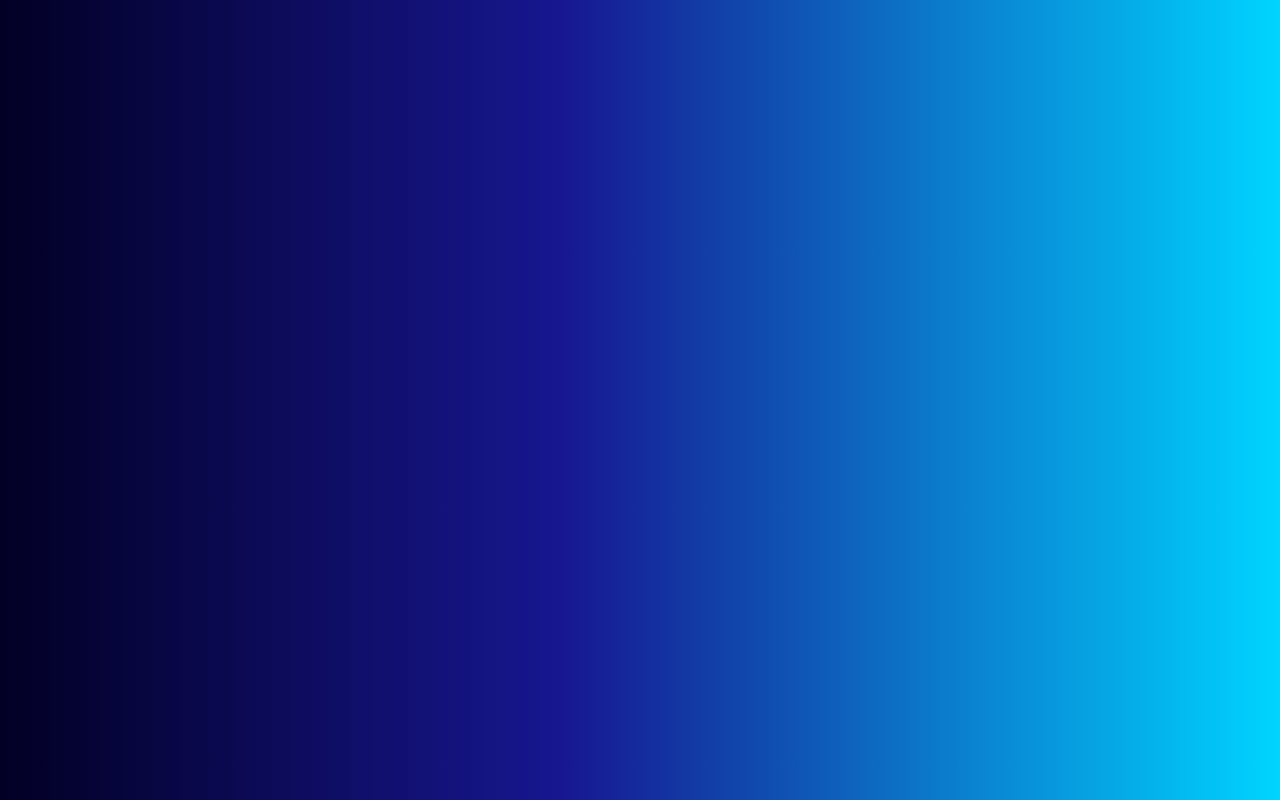
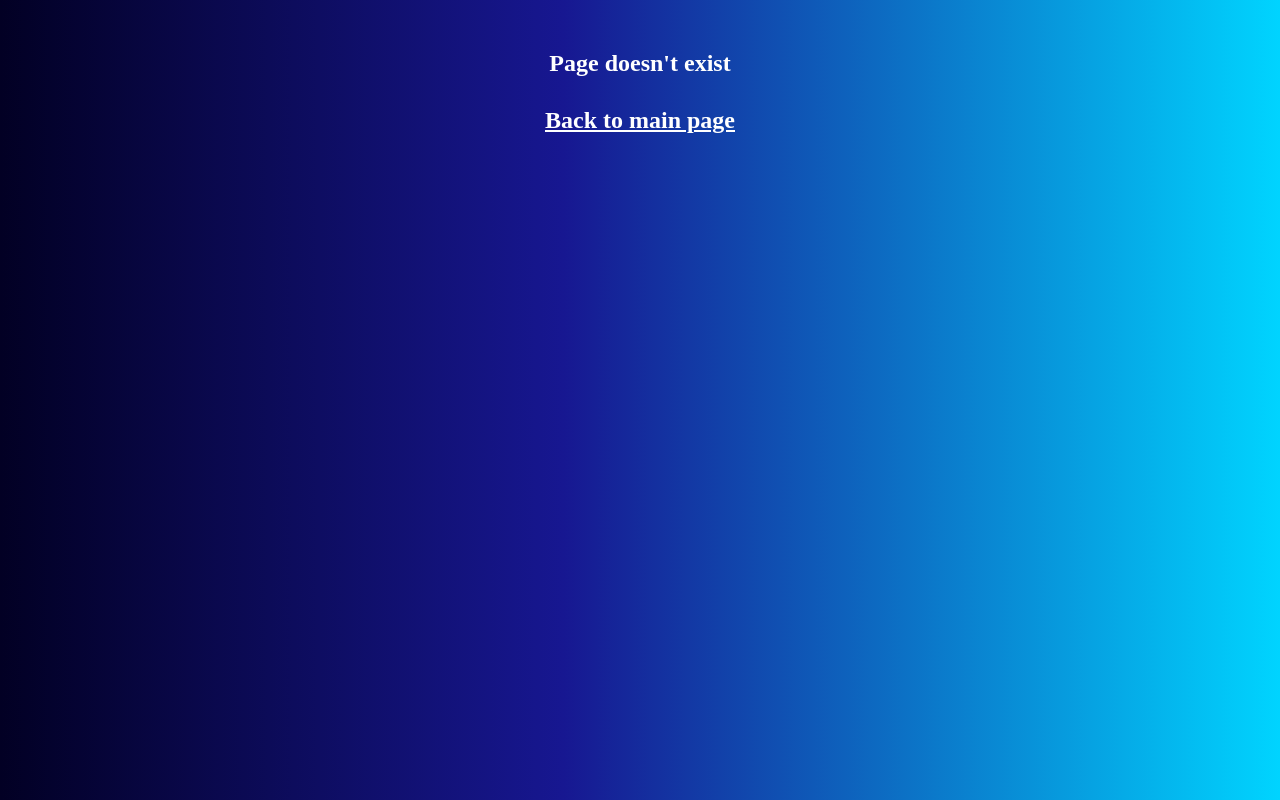
Before and after one commit to InessaBoickova/ToDo-React-API, a React (Create React App) app: page / in a window 1280 px wide. Before the commit this address had no page. Built offline with nearby package versions, Linux system fonts and the light colour scheme.

Commit message:
create 404 page

```diff
--- /dev/null
+++ b/src/components/404.js
@@ -0,0 +1,12 @@
+import {Link} from 'react-router-dom';
+
+const Page404 = () => {
+    return (
+        <div>
+            <p style={{'textAlign': 'center', 'fontWeight': 'bold', 'fontSize': '24px','color': 'white'}}>Page doesn't exist</p>
+            <Link style={{'display': 'block', 'textAlign': 'center', 'fontWeight': 'bold', 'fontSize': '24px', 'marginTop': '30px','color': 'white'}} to="/ToDo-React-API/todo">Back to main page</Link>
+        </div>
+    )
+}
+
+export default Page404;
--- a/src/components/app/App.js
+++ b/src/components/app/App.js
@@ -1,6 +1,7 @@
 import Main from '../login/main/Main'
 import ToDo from '../toDo/toDo.js/ToDo'
 import PrivateRoute from '../hos/PrivateRoute'
+import Page404 from '../404'
 import { BrowserRouter,Route,Routes } from 'react-router-dom'
 import './App.sass'
 
@@ -15,6 +16,7 @@ const App = () =>{
                                         {<PrivateRoute>
                                           <ToDo/>
                                         </PrivateRoute>}/>
+              <Route path='*' element ={<Page404/>}/>
 
           </Routes>
         </BrowserRouter>
```
